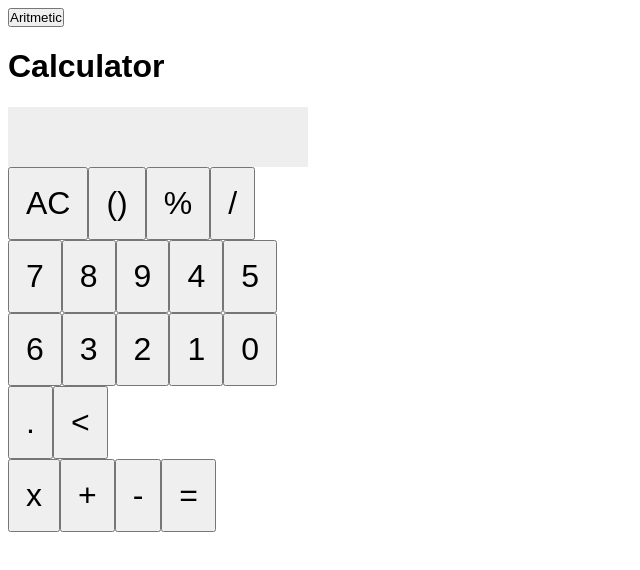
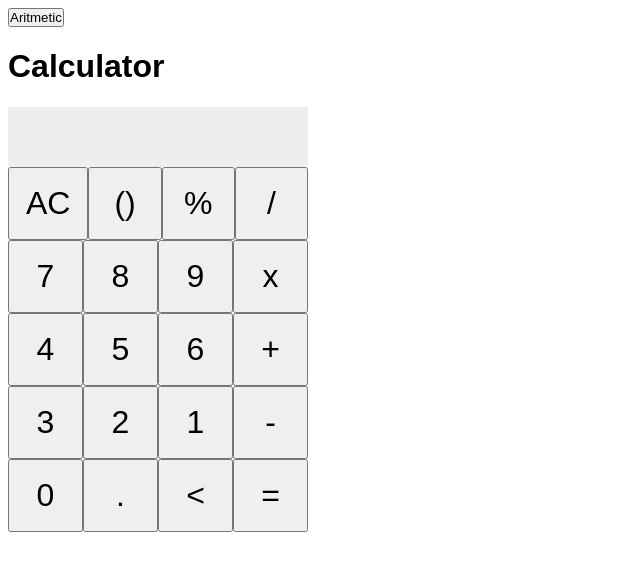
Before and after one commit to mauriciompf/calculator-m, a React (Vite) app: page / in a window 1280 px wide. Shown: the top 570 px of the page, without its empty margins (0-640 px from the left). Built offline with nearby package versions, Linux system fonts and the light colour scheme.

Commit message:
Update files

```diff
--- a/src/Calculator.css
+++ b/src/Calculator.css
@@ -27,22 +27,25 @@ label {
 
 .btn-wrapper {
   display: grid;
-  /* grid-template-columns: repeat(3, 1fr); */
-  /* grid-template-columns: repeat(auto-fit, minmax(1fr, 100px)); */
+  grid-template-columns: repeat(4, 1fr);
 }
 
 .top {
-  /* grid-row: 1; */
+  grid-column: span 4;
+  display: grid;
+  grid-template-columns: repeat(4, 1fr);
 }
 
 .col-digit {
   display: grid;
+  grid-column: span 3;
+  grid-row: 2;
   grid-template-columns: repeat(3, 1fr);
 }
 
 .col-4 {
   display: grid;
-  grid-column: 2;
+  grid-column: 4;
 }
 
 .calculator-wrapper {
--- a/src/Calculator.jsx
+++ b/src/Calculator.jsx
@@ -7,6 +7,8 @@ export default function Calculator() {
   let lastAddedItem = items[items.length - 1];
   const plusIcon = " + ";
   let minusIcon = " - ";
+  const productIcon = " x ";
+  const divideIcon = " / ";
 
   function CreateNumbers({ onClick }) {
     let digitNumber = [7, 8, 9, 4, 5, 6, 3, 2, 1, 0];
@@ -25,75 +27,107 @@ export default function Calculator() {
   }
 
   function handlePlusClick() {
-    if (items.length === 0) return;
+    if (
+      items.length === 0 ||
+      lastAddedItem === "-" ||
+      lastAddedItem === plusIcon
+    )
+      items.pop();
+    return;
 
-    if (lastAddedItem !== plusIcon) {
-      setItems((prevState) => [...prevState, plusIcon]);
-    }
-
-    if (lastAddedItem === minusIcon) {
+    if (lastAddedItem === minusIcon || lastAddedItem === productIcon) {
       items.pop();
     }
 
-    if (lastAddedItem === "-") {
-      items.pop();
-    }
+    setItems((prevState) => [...prevState, plusIcon]);
   }
 
   function handleMinusClick() {
-    if (items.length === 0) {
+    if (
+      items.length === 0 ||
+      lastAddedItem === productIcon ||
+      lastAddedItem === "-"
+    ) {
       minusIcon = "-";
-    }
-
-    if (lastAddedItem !== "-") {
-      if (lastAddedItem !== minusIcon) {
-        setItems((prevState) => [...prevState, minusIcon]);
-      }
     }
 
     if (lastAddedItem === plusIcon) {
       items.pop();
     }
+
+    if (lastAddedItem !== minusIcon) {
+      setItems((prevState) => [...prevState, minusIcon]);
+    }
+  }
+
+  function handleProductClick() {
+    if (items.length === 0 || lastAddedItem === productIcon) return;
+
+    if (lastAddedItem === plusIcon || lastAddedItem === minusIcon) {
+      items.pop();
+    } else if (lastAddedItem === "-") {
+      items.pop();
+      items.pop();
+    }
+
+    setItems((prevState) => [...prevState, productIcon]);
   }
 
   function handleResultClick() {
     console.log(items);
 
-    if (items[0] === plusIcon) {
-      items.shift();
-    }
+    // const firstIconIndex = items.findIndex((item) =>
+    //   [plusIcon, minusIcon, productIcon].includes(item)
+    // );
+
+    // if (firstIconIndex !== -1) {
+    //   items.slice(firstIconIndex, 1);
+    // }
+
+    // if (items[0] === plusIcon) {
+    //   items.shift();
+    // }
+
+    // if (items[0] === productIcon) {
+    //   items.shift();
+    // }
+
+    if (lastAddedItem === "-") return;
 
     // Check if icon exist
-
-    const containsPlusIcon = items.some((e) => e === plusIcon);
-    const containsMinusIcon = items.some((e) => e === minusIcon);
+    const containsPlusIcon = items.includes(plusIcon);
+    const containsMinusIcon = items.includes(minusIcon);
+    const containsProductIcon = items.includes(productIcon);
 
     // Convert all strings elements into numbers types
-
+    const itemsString = items.join("");
     let numbers = [];
-    const itemsString = items.join("");
 
     if (containsPlusIcon) {
       numbers = itemsString.split(plusIcon).map((str) => parseFloat(str));
-    }
-
-    if (containsMinusIcon) {
+    } else if (containsMinusIcon) {
       numbers = itemsString.split(minusIcon).map((str) => parseFloat(str));
+    } else if (containsProductIcon) {
+      numbers = itemsString.split(productIcon).map((str) => parseFloat(str));
     }
 
     if (numbers.length === 0) return;
 
-    if (lastAddedItem !== plusIcon && lastAddedItem !== minusIcon) {
-      // Sum the numbers
-      const sum = numbers.reduce((acc, cur) => acc + cur, 0);
+    const sum = numbers.reduce((acc, cur) => acc + cur, 0);
+    const diff = numbers.reduce((acc, cur) => acc - cur);
+    const product = numbers.reduce((acc, cur) => acc * cur);
 
-      // Diff the numbers
-      const diff = numbers.reduce((acc, cur) => acc - cur);
-
+    if (
+      lastAddedItem !== plusIcon &&
+      lastAddedItem !== minusIcon &&
+      lastAddedItem !== productIcon
+    ) {
       if (containsPlusIcon) {
         setItems([sum]);
       } else if (containsMinusIcon) {
         setItems([diff]);
+      } else if (containsProductIcon) {
+        setItems([product]);
       }
     }
   }
@@ -108,19 +142,19 @@ export default function Calculator() {
           <strong>{items}</strong>
         </div>
         <div className="btn-wrapper">
-          <div>
+          <div className="top">
             <button>AC</button>
             <button>()</button>
             <button>%</button>
             <button>/</button>
           </div>
-          <div>
+          <div className="col-digit">
             <CreateNumbers onClick={handleNumberClick} />
             <button>.</button>
             <button> &lt; </button>
           </div>
-          <div className="">
-            <button>x</button>
+          <div className="col-4">
+            <button onClick={handleProductClick}>x</button>
             <button onClick={handlePlusClick}>+</button>
             <button onClick={handleMinusClick}>-</button>
             <button onClick={handleResultClick}>=</button>
```
